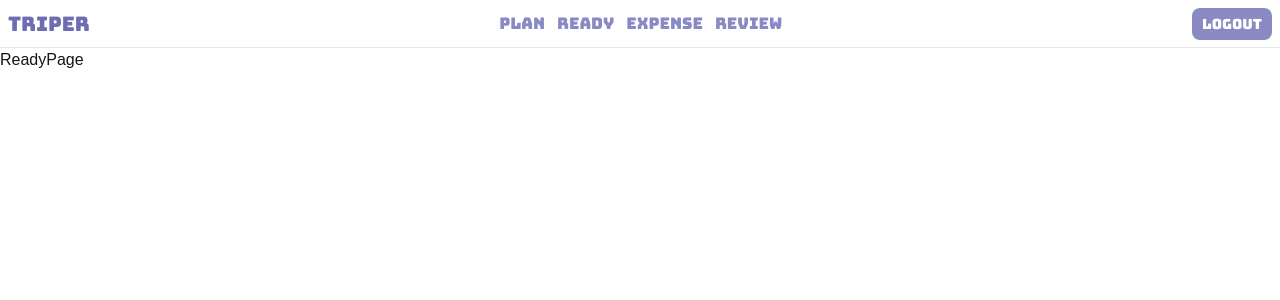
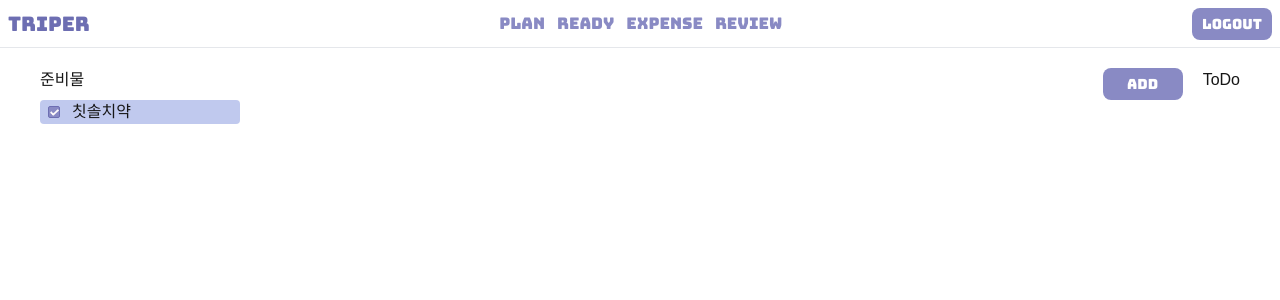
Before and after one commit to choi-mk/triper, a Next.js app: page /1/ready in a window 1280 px wide. Shown: the top 300 px of the page. Built offline with nearby package versions, Linux system fonts and the light colour scheme.

Commit message:
feat: ready page

```diff
--- a/src/app/[id]/(withNav)/ready/page.tsx
+++ b/src/app/[id]/(withNav)/ready/page.tsx
@@ -1,7 +1,26 @@
+import Button from "@/components/Button";
+import CheckBox from "@/components/CheckBox";
+import Prepare from "@/components/Prepare";
 import React from "react";
 
 function ReadyPage() {
-  return <div>ReadyPage</div>;
+  const prepare = ["칫솔치약"];
+  return (
+    <div className="px-10 py-5 flex gap-5 justify-center">
+      <div className="w-full">
+        <div className="flex justify-between">
+          <h2>준비물</h2>
+          <Button text="add" width="w-20" />
+        </div>
+        {prepare.map((prep) => (
+          <Prepare prep={prep} key={prep} />
+        ))}
+      </div>
+      <div>
+        <h2>ToDo</h2>
+      </div>
+    </div>
+  );
 }
 
 export default ReadyPage;
--- a/src/app/[id]/page.tsx
+++ b/src/app/[id]/page.tsx
@@ -19,9 +19,9 @@ function TripDetailPage() {
   return (
     <div className="flex flex-col items-center">
       <div className="bg-black h-30 w-full"></div>
-      <div className="px-2 w-full">
-        <div className="">
-          <h1>{trip.title}</h1>
+      <div className="px-17 w-full flex items-center flex-col gap-5">
+        <div className="w-full mt-5">
+          <h1 className="font-bold">{trip.title}</h1>
           <div className="flex gap-3 text-sm items-center">
             <p>{trip.location}</p>
             <div className="border-l border-gray-300 h-3"></div>
@@ -50,8 +50,9 @@ function TripDetailPage() {
             img="/assets/images/img_review.png"
           />
         </div>
+        <Button text="Delete" width="w-20" onClick={onClickDelete} />
       </div>
-      <Button text="Delete" width="w-20" onClick={onClickDelete} />
+
       {isModal && <DeleteTripModal setIsModal={setIsModal} />}
     </div>
   );
--- /dev/null
+++ b/src/components/CheckBox.tsx
@@ -0,0 +1,32 @@
+"use client";
+import Image from "next/image";
+import React from "react";
+
+interface CheckBoxType {
+  isChecked: boolean;
+}
+
+function CheckBox({ isChecked }: CheckBoxType) {
+  const onClickCheck = () => {
+    isChecked = !isChecked;
+  };
+  return (
+    <div
+      className={`border border-primary-50 w-3 h-3 rounded-xs flex items-center justify-center ${
+        isChecked ? "bg-primary-100" : ""
+      }`}
+      onClick={onClickCheck}
+    >
+      {isChecked && (
+        <Image
+          src="/assets/icons/icon_check.png"
+          width={9}
+          height={9}
+          alt="check"
+        />
+      )}
+    </div>
+  );
+}
+
+export default CheckBox;
--- a/src/components/InputText.tsx
+++ b/src/components/InputText.tsx
@@ -13,7 +13,10 @@ function InputText({
 }: InputTextType) {
   return (
     <div className="flex flex-col w-full">
-      <label htmlFor="email" className="text-[10px] text-primary-100 font-bold">
+      <label
+        htmlFor="email"
+        className="text-[10px] text-primary-100 font-bungee"
+      >
         {text}
       </label>
       <input
--- /dev/null
+++ b/src/components/Prepare.tsx
@@ -0,0 +1,16 @@
+import React from "react";
+import CheckBox from "./CheckBox";
+
+interface PrepareType {
+  prep: string;
+}
+function Prepare({ prep }: PrepareType) {
+  return (
+    <div className="bg-primary-300 flex gap-3 px-2 rounded-sm items-center max-w-50">
+      <CheckBox isChecked={true} />
+      {prep}
+    </div>
+  );
+}
+
+export default Prepare;
--- a/src/components/TabTable.tsx
+++ b/src/components/TabTable.tsx
@@ -11,20 +11,22 @@ function TabTable({ categories }: TabTableType) {
     setCurrentCategory(category);
   };
   return (
-    <div className="w-full  max-w-100">
+    <div className="w-full max-w-100">
       <div className="flex ">
-        {categories.map((category) => (
+        {categories.map((category, idx) => (
           <div
             key={category}
-            className="bg-primary-400 h-5 w-10 flex items-center justify-center text-sm border-r border-t border-primary-100"
+            className={`bg-primary-400 h-5 w-10 flex items-center justify-center text-sm border-y-2 border-primary-100 ${
+              idx === 0 ? "rounded-tl-sm border-x-2" : "border-r-2"
+            } ${idx === categories.length - 1 ? "rounded-tr-sm" : ""}`}
             onClick={() => onClickChangeTab(category)}
           >
             {category}
           </div>
         ))}
       </div>
-      <div className="bg-primary-400 h-25 w-full px-3 flex justify-center items-center">
-        <div className="bg-secondary h-20 w-full"></div>
+      <div className="bg-primary-400 h-25 w-full px-3 flex justify-center items-center rounded-r-xl rounded-bl-lg">
+        <div className="bg-secondary h-20 w-full rounded-xl"></div>
       </div>
     </div>
   );
```
Also changed, not shown: public/assets/icons/icon_check.png (added).
